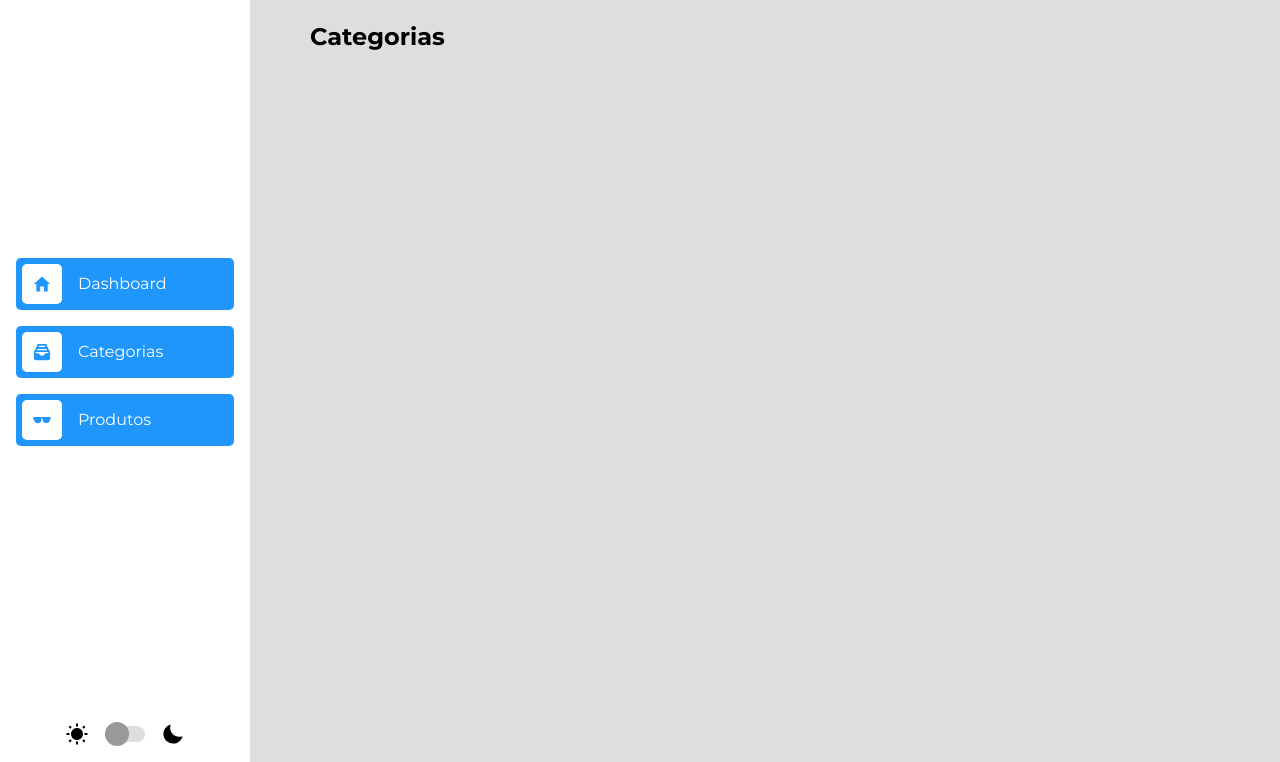
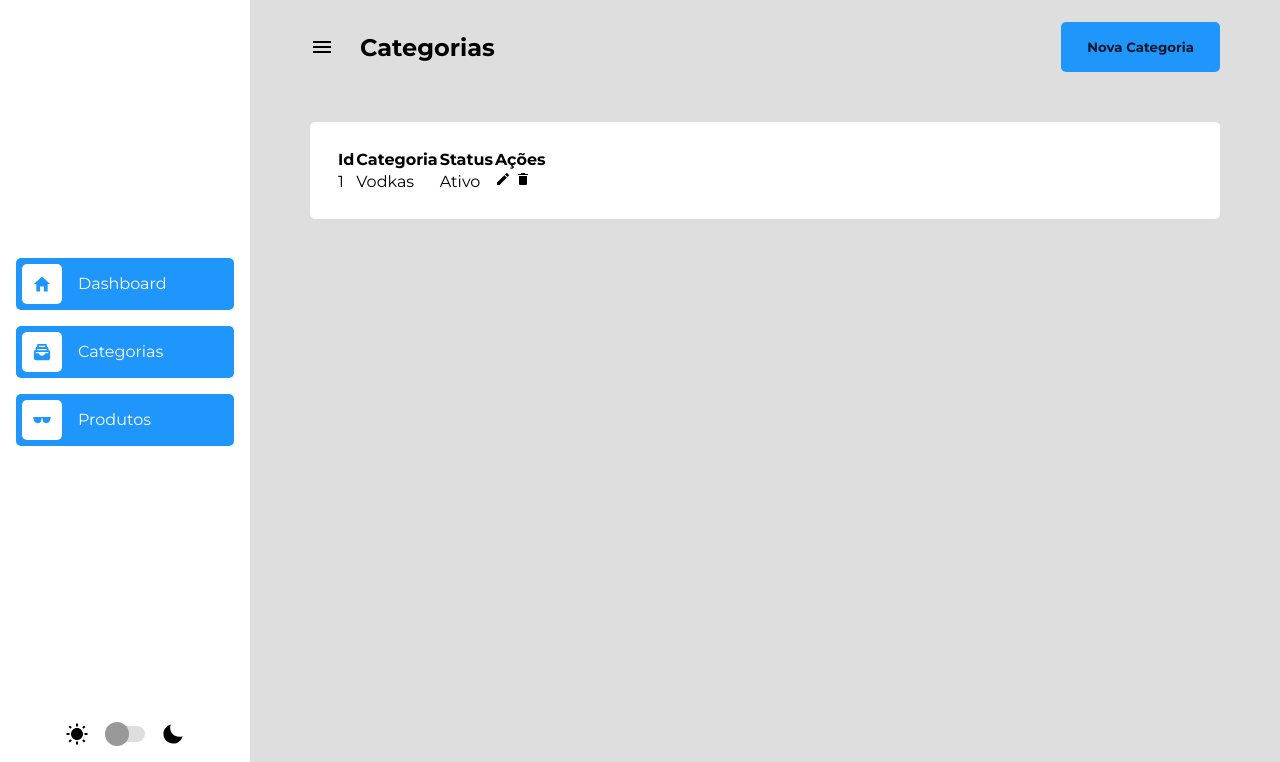
Before and after one commit to evertonbraga10/dashboard, a plain HTML site: page dashboard/categorias.html in a window 1280 px wide. Shown: the part 38-800 px from the top of the page. Drawn offline with nearby package versions, Linux system fonts and the light colour scheme.

Commit message:
aula11 atualizações

```diff
--- a/dashboard/categorias.html
+++ b/dashboard/categorias.html
@@ -40,7 +40,37 @@
     </header>
 
     <main>
-        <h2>Categorias</h2>
+        <h2>
+            <div class="titulo">
+                <ion-icon class="menu-btn" name="menu"></ion-icon>Categorias
+            </div>
+            <button><span>Nova Categoria</span></button>
+        </h2>
+        <div class="box">
+            <table id="table">
+                <thead>
+                    <tr>
+                        <th>Id</th>
+                        <th>Categoria</th>
+                        <th>Status</th>
+                        <th>Ações</th>
+                    </tr>
+                </thead>
+                <tbody>
+                    <tr>
+                        <td>1</td>
+                        <td>Vodkas</td>
+                        <td>Ativo</td>
+                        <td>
+                            <div class="acoes">
+                                <ion-icon name="create"></ion-icon>
+                                <ion-icon name="trash"></ion-icon>
+                            </div>
+                        </td>
+                    </tr>
+                </tbody>
+            </table>
+        </div>
     </main>
 
     <script src="https://unpkg.com/ionicons@4.5.10-0/dist/ionicons.js"></script>
--- a/dashboard/css/estilo.css
+++ b/dashboard/css/estilo.css
@@ -141,3 +141,84 @@ main{
 main.active{
     width: calc(100% - 85px);
 }
+
+main h2{
+    display: flex;
+   justify-content: space-between;
+   align-items: center;
+}
+
+main h2 .titulo{
+    display: flex;
+    align-items: center;
+    gap: 26px;
+}
+
+main h2 ion-icon{
+    position: relative;
+    contain: initial;
+}
+
+main h2 ion-icon::after{
+    content: "";
+    width: 50px;
+    height: 50px;
+    background-color: #00000000;
+    transition-duration: 200ms;
+    border-radius: 25px;
+    position: absolute;
+    top: 50%;
+    left: 50%;
+    transform: translate(-50%, -50%);
+    cursor: pointer;
+}
+
+main h2 ion-icon:hover::after{
+    width: 50px;
+    height: 50px;
+    background-color: #00000030;
+}
+
+main h2 button{
+    line-height: 50px;
+    background-color: #1e96fc;
+    color: #021729;
+    border-radius: 5px;
+    padding: 0 26px;
+    font-weight: bold;
+    cursor: pointer;
+    position: relative;
+    overflow: hidden;
+}
+
+main h2 button::after{
+    content: "";
+    width: 0;
+    height: 100%;
+    background-color: #103c62;
+    position: absolute;
+    top: 0;
+    left: 0;
+    transition-duration: 200ms;
+}
+
+main h2 button:hover::after{
+    width: 100%;
+}
+
+main h2 button span{
+    position: relative;
+    z-index: 1;
+    transition-duration: 200ms;
+}
+
+main h2 button:hover span{
+    color: #FFFFFF;
+}
+
+main .box{
+    background-color: #FFFFFF;
+    padding: 26px;
+    border-radius: 5px;
+    margin-top: 50px;
+}
--- a/dashboard/js/scripts.js
+++ b/dashboard/js/scripts.js
@@ -2,9 +2,36 @@ let troca = document.querySelector(".troca");
 let body = document.querySelector("body");
 let header = document.querySelector("header");
 let main = document.querySelector("main");
+let menuBtn = document.querySelector(".menu-btn");
+
+let darkMode = localStorage.getItem("darkMode");
+if(darkMode === 'active'){
+    troca.classList.toggle("active");
+    body.classList.toggle("dark");
+}
+
+let colapseMenu = localStorage.getItem("colapseMenu");
+if(colapseMenu === 'active'){
+    header.classList.toggle("active");
+    main.classList.toggle("active");
+}
+
 troca.addEventListener("click", function(){
     troca.classList.toggle("active");
     body.classList.toggle("dark");
+    if(localStorage.getItem("darkMode") === "active"){
+        localStorage.setItem("darkMode", "");
+    }else{
+        localStorage.setItem("darkMode", "active");
+    }
+});
+
+menuBtn.onclick = function(){
     header.classList.toggle("active");
     main.classList.toggle("active");
-});
+    if(localStorage.getItem("colapseMenu") === "active"){
+        localStorage.setItem("colapseMenu", "");
+    }else{
+        localStorage.setItem("colapseMenu", "active");
+    }
+}
```
Also changed, not shown: dashboard/index.html (+1 -1 lines), dashboard/produtos.html (+1 -1 lines).
